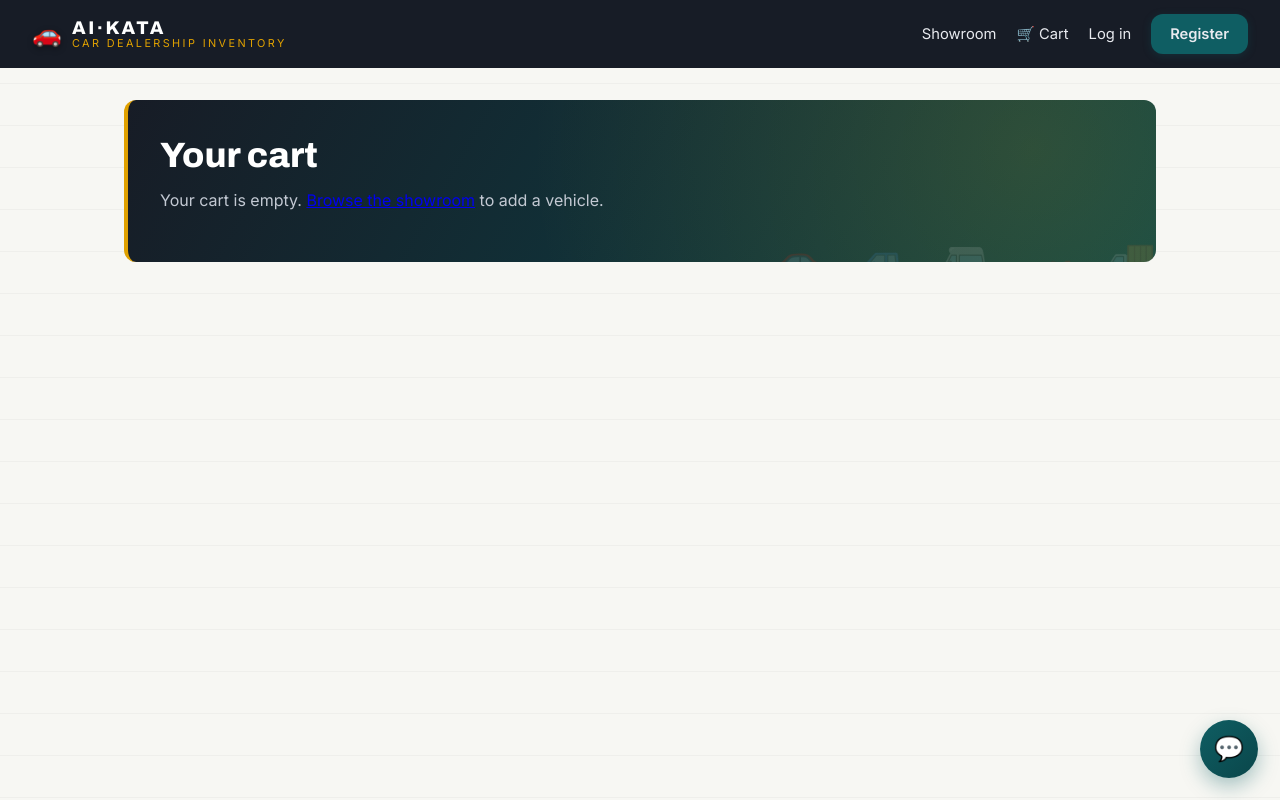
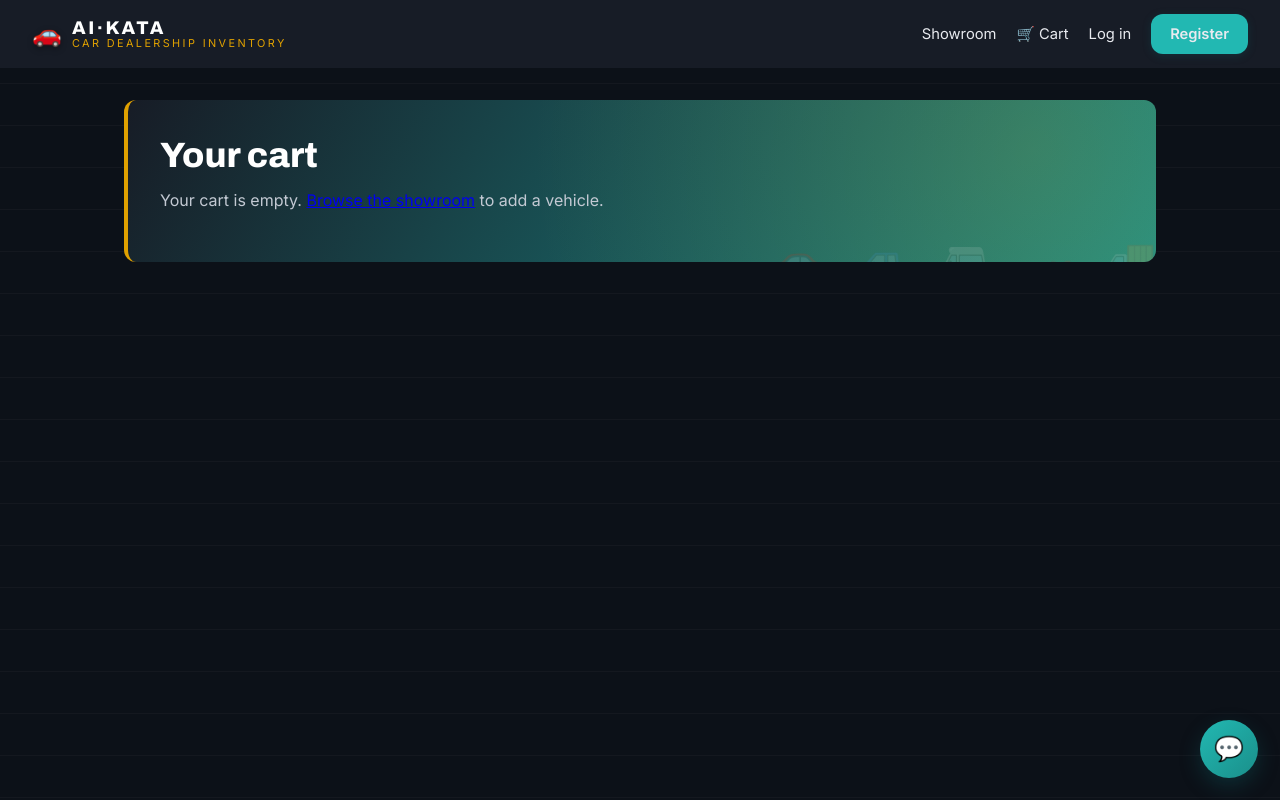
Before and after one commit to Bhavik94290/Car-Inventory-System, a React (Vite) app in the folder frontend/: page /cart in a window 1280 px wide. Built offline with nearby package versions, Linux system fonts and the light colour scheme.

Commit message:
feat: apply dark theme site-wide, not just admin

```diff
--- a/frontend/src/pages/AdminDashboard.jsx
+++ b/frontend/src/pages/AdminDashboard.jsx
@@ -23,14 +23,6 @@ export default function AdminDashboard() {
   }
 
   useEffect(() => { load() }, [])
-
-  // .admin-shell's dark background can't reach past the .page wrapper's
-  // max-width/centering, so toggle it on <body> itself for a true full-bleed
-  // dark page — removed again on unmount so other pages stay light.
-  useEffect(() => {
-    document.body.classList.add('admin-mode')
-    return () => document.body.classList.remove('admin-mode')
-  }, [])
 
   const handleChange = (e) => setForm({ ...form, [e.target.name]: e.target.value })
 
@@ -120,7 +112,7 @@ export default function AdminDashboard() {
   const valueFmt = inventoryValue.toLocaleString('en-IN', { style: 'currency', currency: 'INR', maximumFractionDigits: 0 })
 
   return (
-    <div className="admin-shell">
+    <>
       <section className="admin-header">
         <div>
           <span className="admin-eyebrow">Back office</span>
@@ -211,6 +203,6 @@ export default function AdminDashboard() {
           ))}
         </tbody>
       </table>
-    </div>
+    </>
   )
 }
--- a/frontend/src/styles.css
+++ b/frontend/src/styles.css
@@ -1,22 +1,26 @@
-/* ============ AI Kata Car Dealership — "spec sheet" theme ============ */
+/* ============ AI Kata Car Dealership — dark "spec sheet" theme ============ */
 :root {
-  --ink: #171c26;          /* deep asphalt */
-  --paper: #f7f7f3;        /* showroom concrete */
-  --panel: #ffffff;
-  --steel: #5b6472;        /* muted labels */
-  --line: #e2e4dd;
-  --petrol: #0f5e63;       /* primary — petrol green-blue */
-  --petrol-dark: #0a464a;
+  --ink: #e7ebf1;          /* primary text (light-on-dark) */
+  --paper: #0c1118;        /* page background */
+  --panel: #161d29;        /* card/surface background */
+  --steel: #8b93a3;        /* muted labels */
+  --line: #262f3f;
+  --petrol: #22b8b2;       /* primary — petrol green-blue, brightened for dark bg */
+  --petrol-dark: #1a8f8a;
   --signal: #e0a100;       /* amber signal — used sparingly */
-  --danger: #b3362a;
-  --ok-bg: #e7f2ec;
-  --ok-ink: #175c3a;
-  --err-bg: #f9e9e6;
+  --danger: #f87171;
+  --ok-bg: #123425;
+  --ok-ink: #4ade80;
+  --err-bg: #3a1a17;
+  /* Fixed dark surface for UI chrome that's always dark regardless of theme
+     (navbar, hero banner, chat header) — decoupled from --ink now that --ink
+     is the (theme-dependent) text color, not a surface fill. */
+  --chrome-dark: #171c26;
   --radius: 12px;
   --radius-lg: 18px;
-  --shadow-sm: 0 1px 3px rgba(23,28,38,0.06);
-  --shadow-md: 0 10px 24px rgba(23,28,38,0.10);
-  --shadow-lg: 0 20px 44px rgba(23,28,38,0.16);
+  --shadow-sm: 0 1px 3px rgba(0,0,0,0.25);
+  --shadow-md: 0 10px 24px rgba(0,0,0,0.35);
+  --shadow-lg: 0 20px 44px rgba(0,0,0,0.45);
   --display: 'Archivo', sans-serif;
   --body: 'Inter', sans-serif;
 }
@@ -27,25 +31,15 @@ body {
   font-family: var(--body);
   color: var(--ink);
   background:
-    linear-gradient(transparent 97%, rgba(23,28,38,0.035) 97%) 0 0 / 100% 42px,
+    linear-gradient(transparent 97%, rgba(255,255,255,0.03) 97%) 0 0 / 100% 42px,
     var(--paper);
-}
-/* The admin dashboard's dark theme is scoped to .admin-shell, which only
-   bleeds edge-to-edge within the .page wrapper's own padding — it can't
-   reach past .page's max-width/centering to color the real page background.
-   AdminDashboard toggles this class on <body> itself so nothing light shows
-   around it. */
-body.admin-mode {
-  background:
-    linear-gradient(transparent 97%, rgba(255,255,255,0.03) 97%) 0 0 / 100% 42px,
-    #0c1118;
 }
 
 /* ---------- navbar ---------- */
 .navbar {
   display: flex; align-items: center; justify-content: space-between;
   padding: 14px 32px;
-  background: var(--ink);
+  background: var(--chrome-dark);
   color: #fff;
 }
 .brand { text-decoration: none; color: #fff; display: flex; align-items: center; gap: 10px; line-height: 1.1; }
@@ -71,7 +65,7 @@ body.admin-mode {
   border-radius: var(--radius);
   background:
     radial-gradient(circle at 88% 30%, rgba(224,161,0,0.16), transparent 55%),
-    linear-gradient(120deg, var(--ink) 0%, var(--petrol-dark) 100%);
+    linear-gradient(120deg, var(--chrome-dark) 0%, var(--petrol-dark) 100%);
   color: #fff;
   border-left: 4px solid var(--signal);
 }
@@ -171,7 +165,7 @@ label input, label select { margin-top: 5px; }
 .car-card.sold-out:hover { transform: none; }
 
 .car-media {
-  position: relative; aspect-ratio: 16 / 10; overflow: hidden; background: var(--ink);
+  position: relative; aspect-ratio: 16 / 10; overflow: hidden; background: var(--chrome-dark);
 }
 .car-media img, .car-illustration { width: 100%; height: 100%; }
 .car-media img { object-fit: cover; display: block; transition: transform 0.35s ease; }
@@ -221,24 +215,6 @@ label input, label select { margin-top: 5px; }
 .chip-active { color: #fff !important; box-shadow: var(--shadow-sm); }
 
 /* ---------- admin: dark back-office theme ---------- */
-.admin-shell {
-  --paper: #0c1118;
-  --panel: #161d29;
-  --ink: #e7ebf1;
-  --steel: #8b93a3;
-  --line: #262f3f;
-  --petrol: #22b8b2;
-  --petrol-dark: #1a8f8a;
-  --ok-bg: #123425;
-  --ok-ink: #4ade80;
-  --err-bg: #3a1a17;
-  --danger: #f87171;
-  margin: -32px -24px -80px;
-  padding: 32px 24px 80px;
-  background: var(--paper);
-  min-height: calc(100vh - 66px);
-  color: var(--ink);
-}
 .admin-header {
   display: flex; align-items: center; justify-content: space-between;
   margin-bottom: 22px; padding-bottom: 18px; border-bottom: 1px solid var(--line);
@@ -361,7 +337,7 @@ label input, label select { margin-top: 5px; }
   display: flex; flex-direction: column; overflow: hidden;
 }
 .chat-panel-header {
-  background: var(--ink); color: #fff; padding: 12px 16px;
+  background: var(--chrome-dark); color: #fff; padding: 12px 16px;
   display: flex; align-items: center; justify-content: space-between;
   font-family: var(--display); font-weight: 700; font-size: 0.95rem;
 }
```
